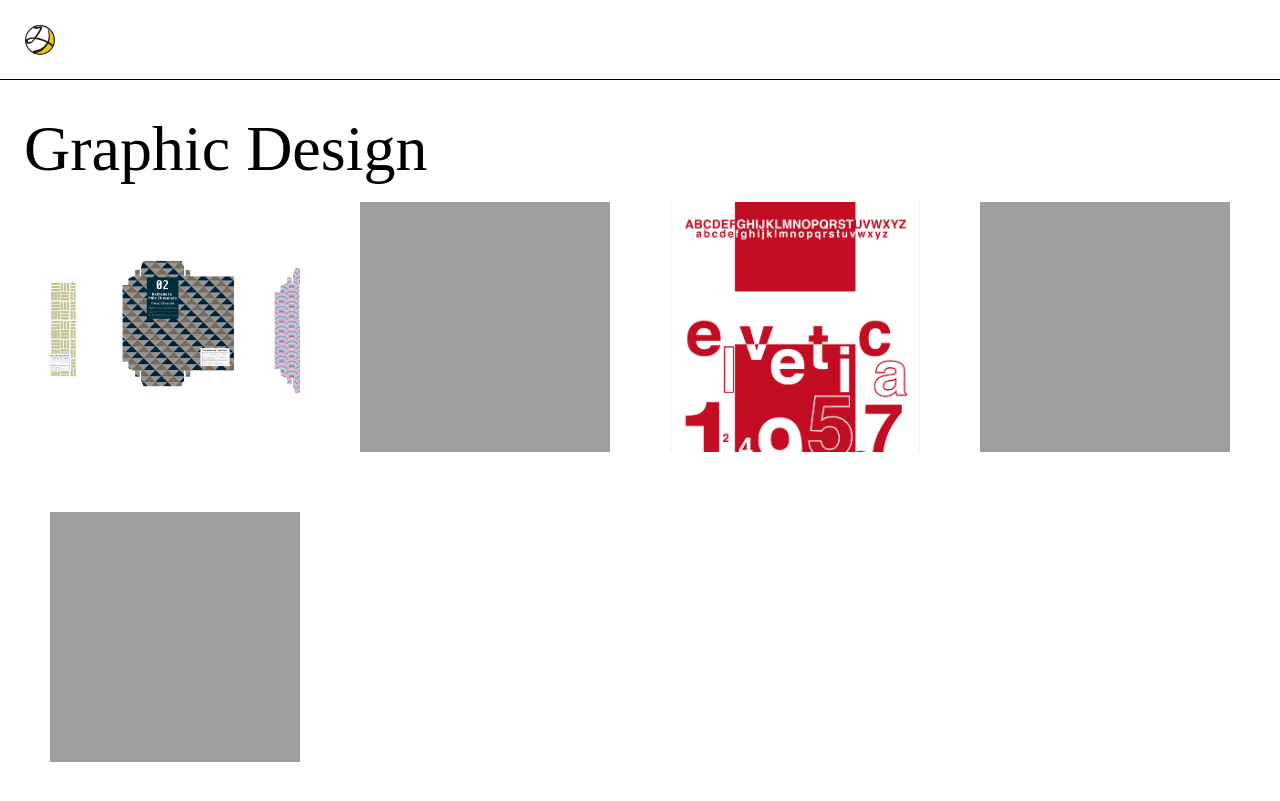
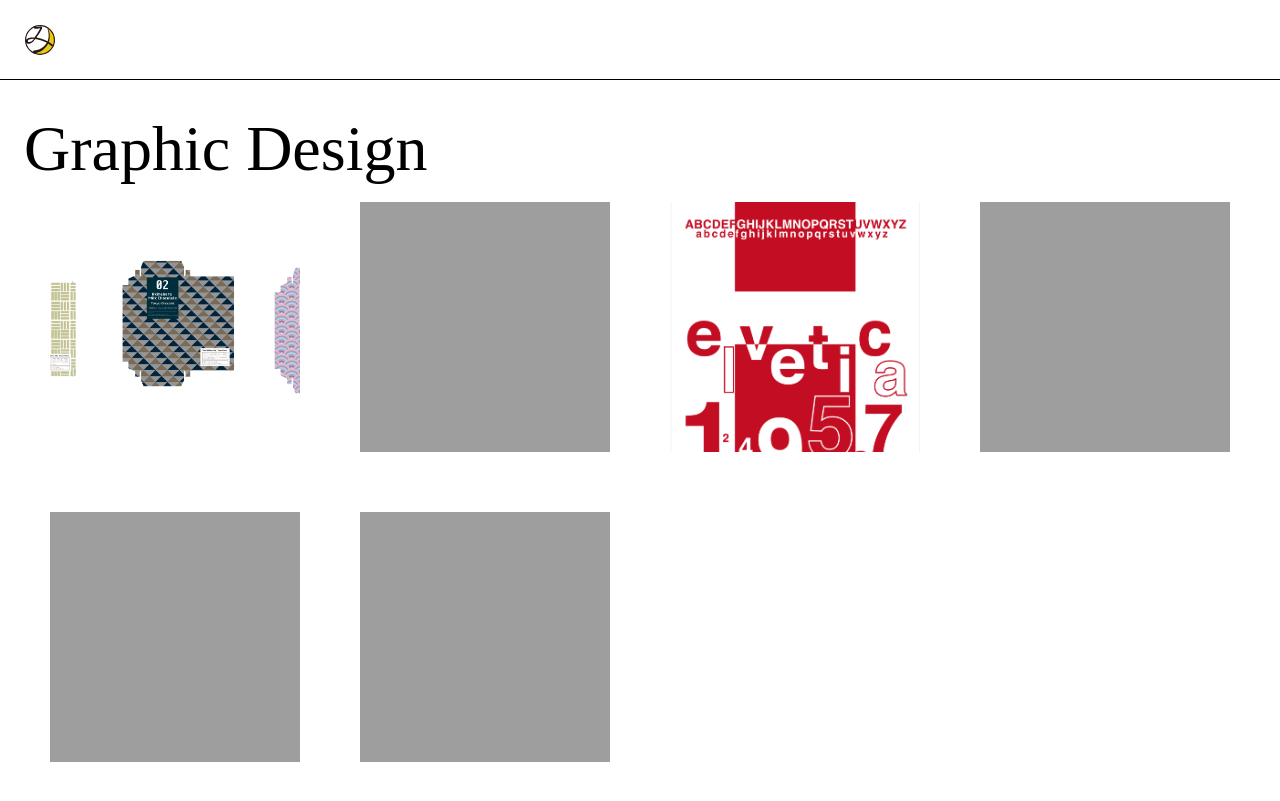
Before and after one commit to MochimochiKinoko/Portfolio-Site, a Jekyll site: the page built from graphic-design.markdown, in a window 1280 px wide. Shown: the top 801 px of the page. Built offline with Jekyll 4.4.1, drawn with Linux system fonts in a browser that asks for light colours; some web fonts are replaced.

Commit message:
AddingGraphicDesignImage

```diff
--- a/_includes/graphic-design.html
+++ b/_includes/graphic-design.html
@@ -32,6 +32,7 @@
             <img src="{{'assets/images/gallery/MyProject.png' | absolute_url }}" alt="Wixにて制作中のWebsiteです。<br>
             KVとロゴのみPhotoshopとIllustratorを使用して作成致しました。<br>
             将来自分の文具ブランドを立ち上げたいという想いとアイデアのアウトプットを目的に制作しています。<br>">
+            <img src="{{'assets/images/gallery/WORKS_icons_GraphicDesign.png' | absolute_url }}" alt="本サイト用に作成しました。コーヒーの豊かな香りを色鮮やかな花に形容してイメージを作成してみました。">
         </div>
     </div>
 </section>
--- a/_sass/_component-gallery.scss
+++ b/_sass/_component-gallery.scss
@@ -25,7 +25,7 @@
     img {
         width: 100%;
         height: 250px;
-        background-color: black;
+        background-color: white;
         object-fit: cover;
         cursor: pointer;
         transition: opacity 0.3s;
```
